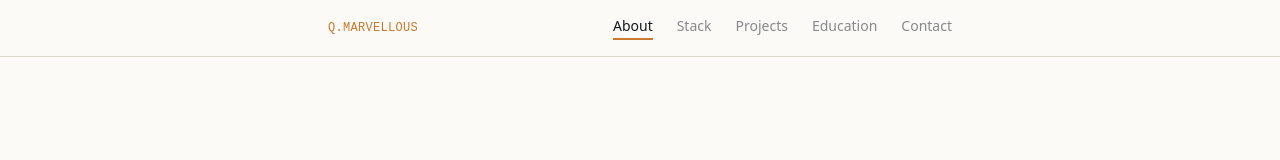
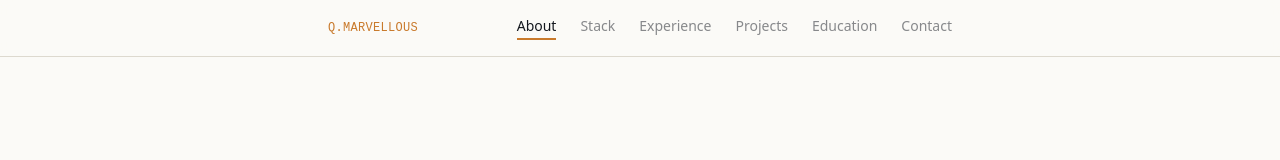
Before and after one commit to quadrio699-ai/Portfolio-cms, a Next.js app: page / in a window 1280 px wide. Shown: the top 160 px of the page. Built offline with nearby package versions, Linux system fonts and the light colour scheme; no server answers; the database is empty.

Commit message:
Add 'Experience' section to Header component

```diff
--- a/src/components/public/Header.tsx
+++ b/src/components/public/Header.tsx
@@ -5,6 +5,7 @@ import { useEffect, useState } from "react";
 const SECTIONS = [
   { id: "about", label: "About" },
   { id: "tools", label: "Stack" },
+  { id: "experience", label: "Experience" },
   { id: "projects", label: "Projects" },
   { id: "education", label: "Education" },
   { id: "contact", label: "Contact" },
```
